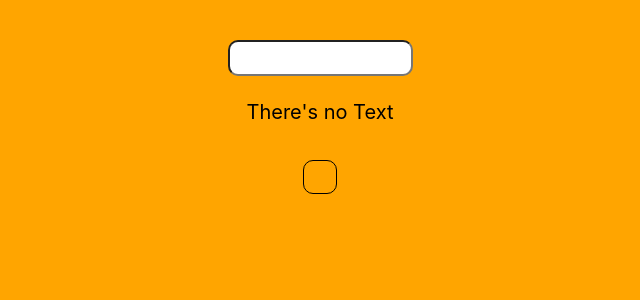
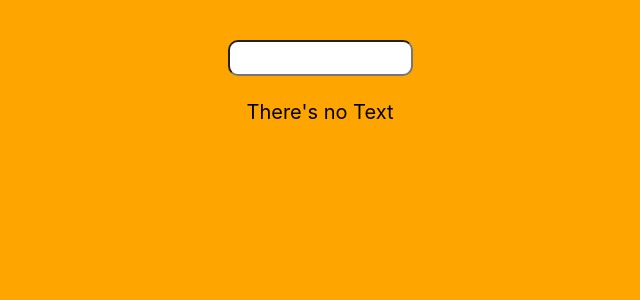
Before and after one commit to ciamac-da/react-simple-task-1, a React (Create React App) app: page / in a window 1280 px wide. Shown: the top 300 px of the page, without its empty margins (320-960 px from the left). Built offline with nearby package versions, Linux system fonts and the light colour scheme.

Commit message:
Verified by Marti4n v1.0.8

```diff
--- a/src/components/Char/Char.js
+++ b/src/components/Char/Char.js
@@ -2,18 +2,30 @@ import React from "react";
 
 
 const Char = (props) => {
+
+    /*  const myStyle={
+        display: "inline-block",
+        padding: "16px",
+        textAlign: "center",
+        margin: "16px",
+        border: "1px solid black",
+        borderRadius:"10px"
+    } */
+
     return (
         <div
+      //  style={myStyle}
         style={{
             display: "inline-block",
             textAlign: "center",
             padding: "16px",
             margin: "16px",
             border: "1px solid black",
-            borderRadius:"10px"
+            borderRadius:"10px",
+            backgroundColor:"white"
         }}
         >
-
+        {props.character}
         </div>
      );
 }
--- a/src/containers/App.js
+++ b/src/containers/App.js
@@ -15,6 +15,10 @@ class App extends Component {
   }
 
   render(){
+    const charList = this.state.userInput.split("").map(char =>{
+      return <Char character={char} />
+    })
+
     return (
       <div className="App">
       <input
@@ -25,7 +29,7 @@ class App extends Component {
       />
       <p style={{fontSize:"24px", fontWeight:"bolder"}}>{this.state.userInput}</p>
       <Validation inputLength={this.state.userInput.length} />
-      <Char />
+     {charList}
     </div>
   );
   }
```
Also changed, not shown: 1 other file (tests, documents, lock files or other folders).
